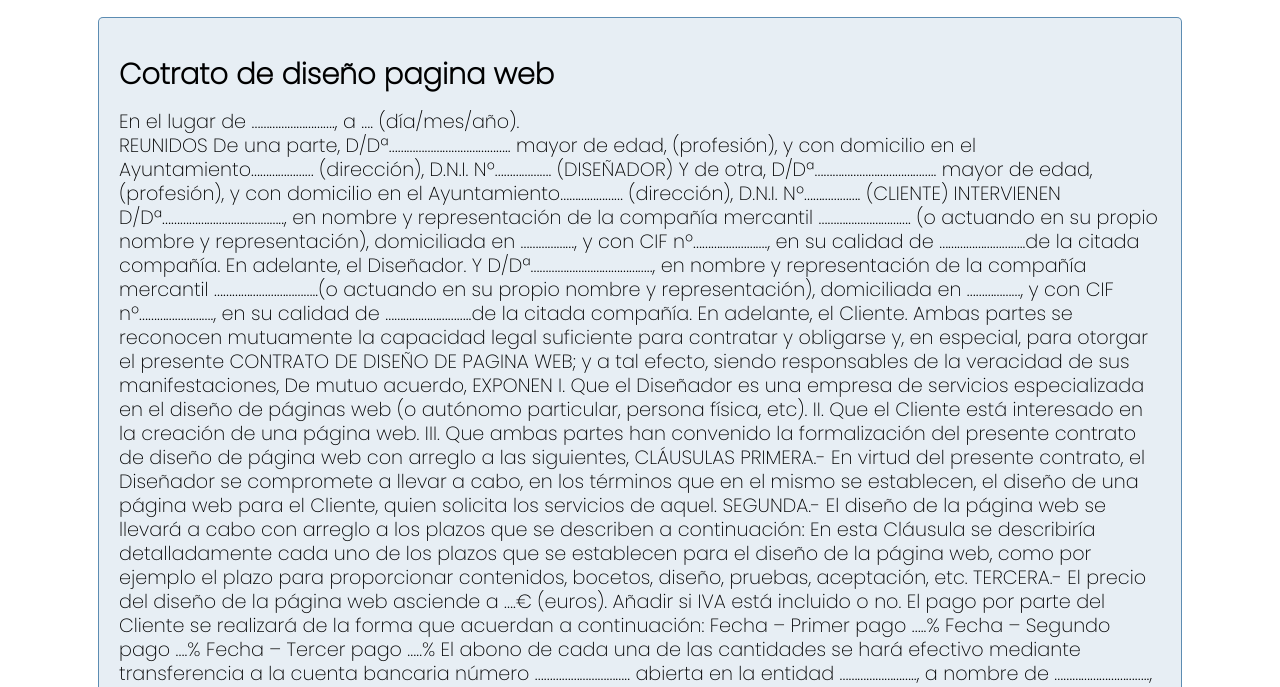
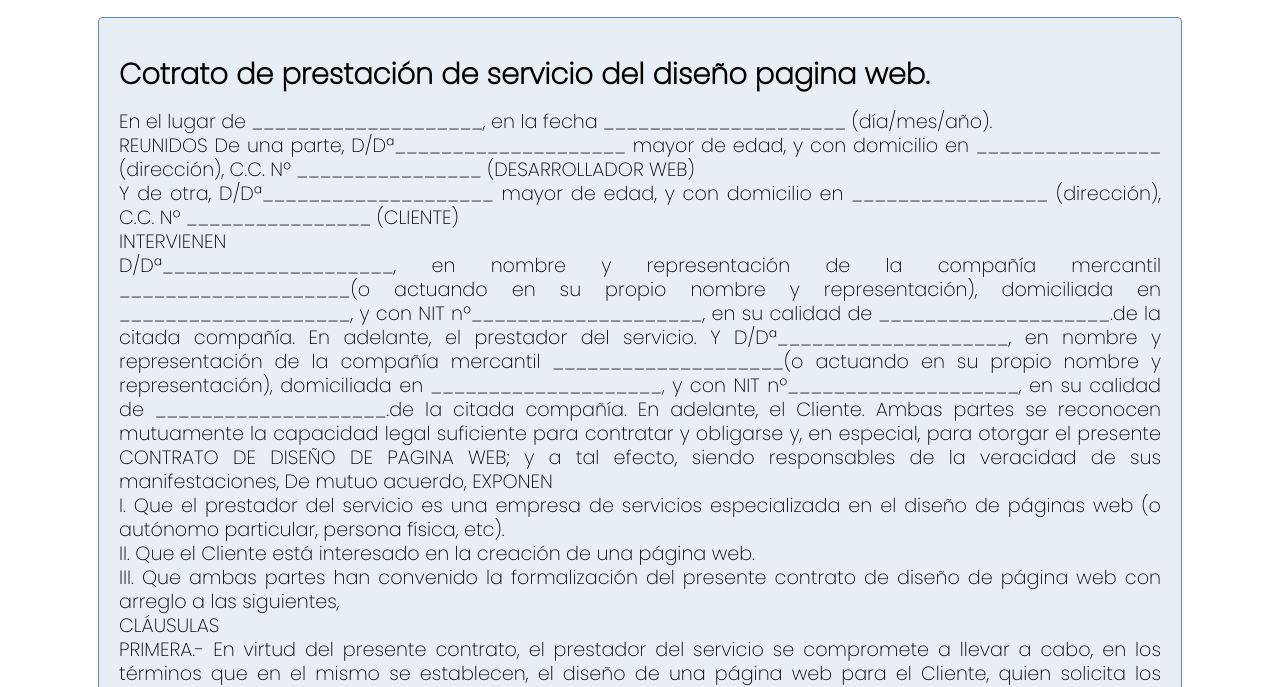
Before and after one commit to crismao23/html, a plain HTML site: page contrato.html in a window 1280 px wide. Shown: the part 433-1120 px from the top of the page. Drawn offline with Linux system fonts and the light colour scheme.

Commit message:
Se ajusta el contenido de la contratacion

```diff
--- a/contrato.html
+++ b/contrato.html
@@ -22,40 +22,39 @@
             <a href="./contrato.html">Contrato</a>
         </div>
         <div class="hoja">
-            <h2>Cotrato de diseño pagina web</h2>
+            <h2>Cotrato de prestación de servicio del diseño pagina web.</h2>
             <p>
-                En el lugar de ………………………., a …. (día/mes/año). <br>
+                En el lugar de ____________________, en la fecha _____________________ (día/mes/año). <br>
                 REUNIDOS
-                De una parte, D/Dª………………………………….. mayor de edad, (profesión), y con domicilio en el Ayuntamiento………………… (dirección), D.N.I. Nº………………. (DISEÑADOR)
-                Y de otra, D/Dª………………………………….. mayor de edad, (profesión), y con domicilio en el Ayuntamiento………………… (dirección), D.N.I. Nº………………. (CLIENTE)
-                INTERVIENEN
-                D/Dª………………………………….., en nombre y representación de la compañía mercantil …………………………. (o actuando en su propio nombre y representación), domiciliada en ………………, y con CIF nº……………………., en su calidad de ………………………..de la citada compañía. En adelante, el Diseñador.
-                Y D/Dª………………………………….., en nombre y representación de la compañía mercantil ……………………………..(o actuando en su propio nombre y representación), domiciliada en ………………, y con CIF nº……………………., en su calidad de ………………………..de la citada compañía. En adelante, el Cliente.
+                De una parte, D/Dª____________________ mayor de edad, y con domicilio en ________________ (dirección), C.C. Nº ________________ (DESARROLLADOR WEB)<br>
+                Y de otra, D/Dª____________________ mayor de edad, y con domicilio en _________________ (dirección), C.C. Nº ________________ (CLIENTE)<br>
+                INTERVIENEN<br>
+                D/Dª____________________, en nombre y representación de la compañía mercantil ____________________(o actuando en su propio nombre y representación), domiciliada en ____________________, y con NIT nº____________________, en su calidad de ____________________.de la citada compañía. En adelante, el prestador del servicio.
+                Y D/Dª____________________, en nombre y representación de la compañía mercantil ____________________(o actuando en su propio nombre y representación), domiciliada en ____________________, y con NIT nº____________________, en su calidad de ____________________.de la citada compañía. En adelante, el Cliente.
                 Ambas partes se reconocen mutuamente la capacidad legal suficiente para contratar y obligarse y, en especial, para otorgar el presente CONTRATO DE DISEÑO DE PAGINA WEB; y a tal efecto, siendo responsables de la veracidad de sus manifestaciones, De mutuo acuerdo,
-                EXPONEN
-                I. Que el Diseñador es una empresa de servicios especializada en el diseño de páginas web (o autónomo particular, persona física, etc).
-                II. Que el Cliente está interesado en la creación de una página web.
-                III. Que ambas partes han convenido la formalización del presente contrato de diseño de página web con arreglo a las siguientes,
-                CLÁUSULAS
-                PRIMERA.- En virtud del presente contrato, el Diseñador se compromete a llevar a cabo, en los términos que en el mismo se establecen, el diseño de una página web para el Cliente, quien solicita los servicios de aquel.
-                SEGUNDA.- El diseño de la página web se llevará a cabo con arreglo a los plazos que se describen a continuación:
+                EXPONEN<br>
+                I. Que el prestador del servicio es una empresa de servicios especializada en el diseño de páginas web (o autónomo particular, persona física, etc).<br>
+                II. Que el Cliente está interesado en la creación de una página web.<br>
+                III. Que ambas partes han convenido la formalización del presente contrato de diseño de página web con arreglo a las siguientes,<br>
+                CLÁUSULAS<br>
+                PRIMERA.- En virtud del presente contrato, el prestador del servicio se compromete a llevar a cabo, en los términos que en el mismo se establecen, el diseño de una página web para el Cliente, quien solicita los servicios de aquel.
+                SEGUNDA.- El diseño de la página web se llevará a cabo con arreglo a los plazos que se describen a continuación:<br>
                 En esta Cláusula se describiría detalladamente cada uno de los plazos que se establecen para el diseño de la página web, como por ejemplo el plazo para proporcionar contenidos, bocetos, diseño, pruebas, aceptación, etc.
                 TERCERA.- El precio del diseño de la página web asciende a ….€ (euros).
                 Añadir si IVA está incluido o no.
-                El pago por parte del Cliente se realizará de la forma que acuerdan a continuación:
-                Fecha – Primer pago …..%
-                Fecha – Segundo pago ….%
-                Fecha – Tercer pago …..%
-                El abono de cada una de las cantidades se hará efectivo mediante transferencia a la cuenta bancaria número ………………………….. abierta en la entidad …………………….., a nombre de ………………………….., en las fechas acordadas en esta Cláusula.
-                CUARTA.- El diseñador cede al cliente los derechos de uso, modificación, reproducción total o parcial, traducción, adaptación, arreglo o cualquier otra transformación del diseño de la página web.
+                El pago por parte del Cliente se realizará de la forma que acuerdan a continuación: <br>
+                Fecha ___________ pago inicial 70% <br>
+                Fecha ___________ pago final   30% <br>
+                El abono de cada una de las cantidades se hará efectivo mediante transferencia a la cuenta bancaria número ________________ abierta en la entidad _____________, a nombre de ………………………….., en las fechas acordadas en esta Cláusula.
+                CUARTA.- El prestador del servicio cede al cliente los derechos de uso, modificación, reproducción total o parcial, traducción, adaptación, arreglo o cualquier otra transformación del diseño de la página web.
 
-                El diseñador conservará los derechos de propiedad intelectual sobre aquellos software, sistemas, módulos, herramientas y demás elementos desarrollados con carácter previo a la firma del presente contrato,
+                El prestador del servicio conservará los derechos de propiedad intelectual sobre aquellos software, sistemas, módulos, herramientas y demás elementos desarrollados con carácter previo a la firma del presente contrato,
                 y que éste haya aportado para la realización del diseño de la página web contratada con el Cliente. La cesión o transferencia de derechos al cliente en las condiciones expresadas en la presente cláusula tendrá lugar a la firma del acta de entrega y recepción definitiva de la página web.
                 QUINTA.- Las partes se comprometen a mantener estrictamente la confidencialidad de la información facilitada entre las Partes con ocasión del presente contrato de diseño de página web.
                 SEXTA.- El presente contrato de diseño de página web se interpretará y regirá conforme a las leyes españolas.
-                SEPTIMA.-: Las partes se someten por imperativo legal a los Juzgados y Tribunales de los de……….
-                Y en prueba de conformidad, firman y rubrican por duplicado y a un solo efecto en el lugar y fecha ut supra. <br>
-                El diseñador                                               El Cliente
+                SEPTIMA.-: Las partes se someten por imperativo legal a los Juzgados y Tribunales de los de________________.
+                Y en prueba de conformidad, firman y rubrican por duplicado y a un solo efecto en el lugar y fecha. <br>
+                El diseñador __________________________    El Cliente __________________________
 
             </p>
         </div>
--- a/style.css
+++ b/style.css
@@ -67,4 +67,5 @@ header {
     border: 1px solid rgba(25, 93, 146, 0.67);
     padding: 20px;
     margin-bottom: 40px;
+    text-align: justify;
 }
```
Also changed, not shown: index.html (+0 -1 lines), propuesta.html (+2 -2 lines).
